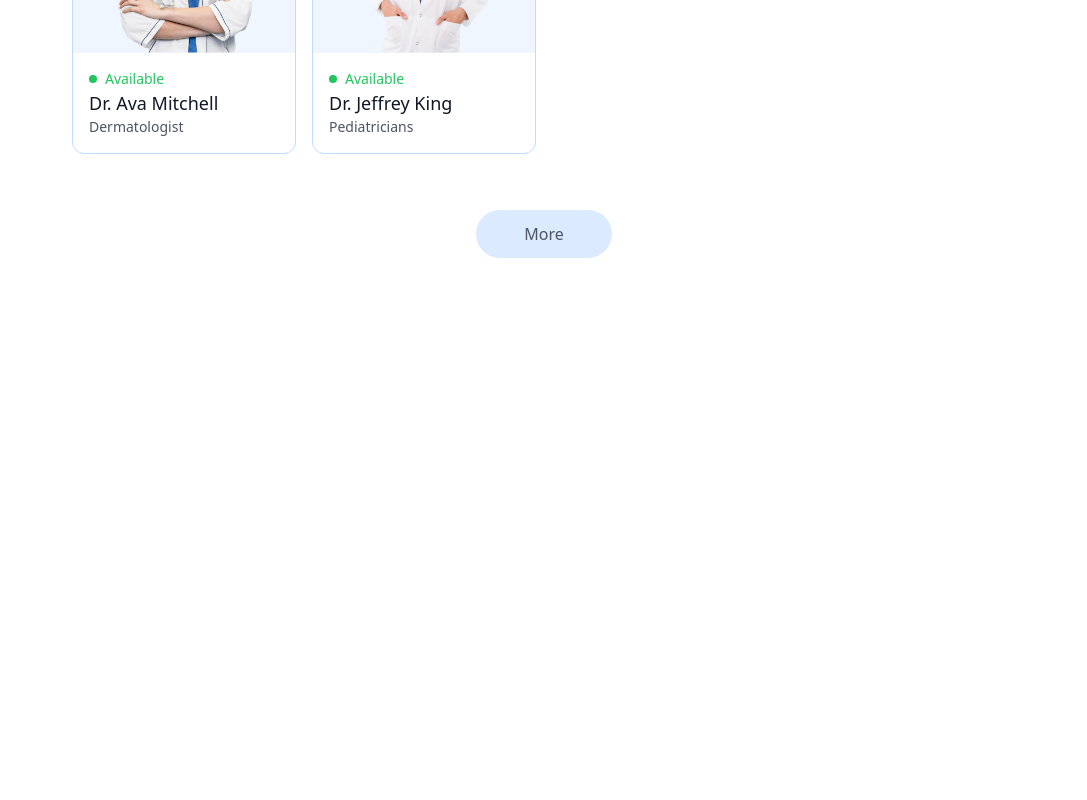
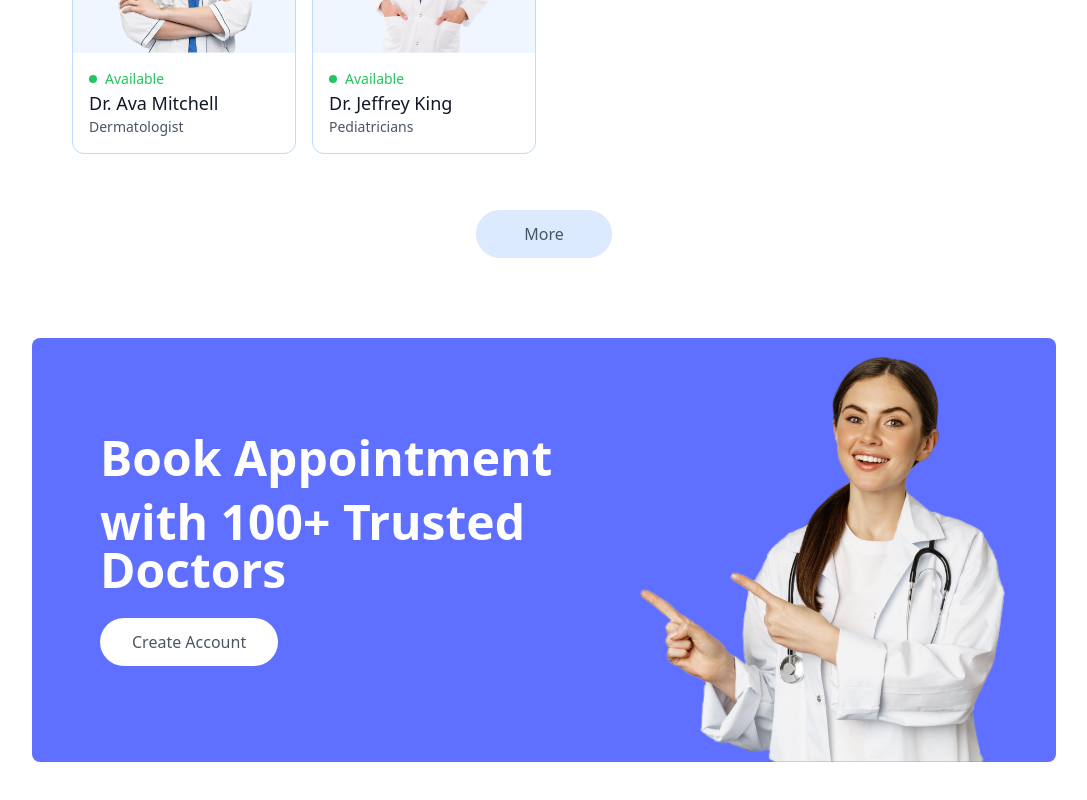
Before and after one commit to TeemaArab/doctor_appointment_app, a React (Vite) app in the folder frontend/: page / in a window 1280 px wide. Shown: the part 2079-2879 px from the top of the page, without its empty margins (96-1183 px from the left). Before the commit the page ends 2401 px from the top, so only its background shows below. Built offline with nearby package versions, Linux system fonts and the light colour scheme.

Commit message:
Banner section in home page completed

```diff
--- /dev/null
+++ b/frontend/src/components/Banner.jsx
@@ -0,0 +1,26 @@
+import React, { use } from 'react'
+import {assets} from '../assets/assets'
+import { useNavigate } from 'react-router-dom'
+
+const Banner = () => {
+
+  const navigate = useNavigate();
+  return (
+    <div className='flex bg-primary rounded-lg px-6 sm:px-10 md:px-14 lg:px-12 my-20'>
+      {/* --------------- left side--------------------- */}
+      <div className='flex-1 py-8 sm:py-10  md:py-16 lg:py-24 lg:pl-5'>
+        <div className='text-xl sm:text-2xl md:text-3xl lg:text-5xl font-semibold text-white'>
+            <p>Book Appointment</p>
+            <p className='mt-4'> with 100+ Trusted Doctors</p>
+        </div>
+        <button onClick={() => {navigate('/login');scrollTo(0, 0)}} className='bg-white text-sm sm:text-base text-gray-600 px-8 py-3 rounded-full mt-6 hover:scale-105 transition-all'>Create Account</button>
+      </div>
+        {/* --------------- right side------------------- */}
+      <div className='hidden md:block md:w-1/2 lg:w-[370px] relative'>
+        <img  className='w-full absolute bottom-0  right-0 max-w-md 'src={assets.appointment_img} alt="" />
+      </div>
+    </div>
+  )
+}
+
+export default Banner
--- a/frontend/src/pages/Home.jsx
+++ b/frontend/src/pages/Home.jsx
@@ -2,6 +2,7 @@
 import Header from '../components/Header'
 import SpecialityMenu from '../components/specialityMenu'
 import TopDoctors from '../components/TopDoctors'
+import Banner from '../components/Banner'
 
 const Home = () => {
   return (
@@ -9,6 +10,7 @@
       <Header />
       <SpecialityMenu />
       <TopDoctors />
+      <Banner />
 
     </div>
   )
```
